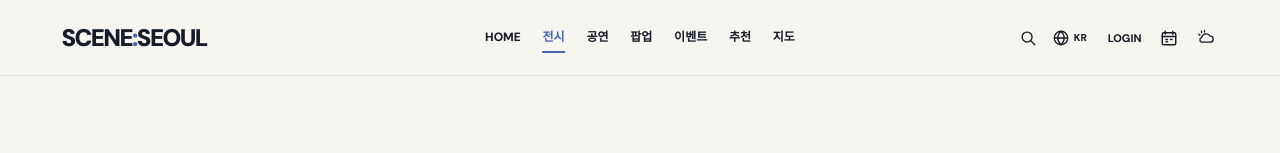
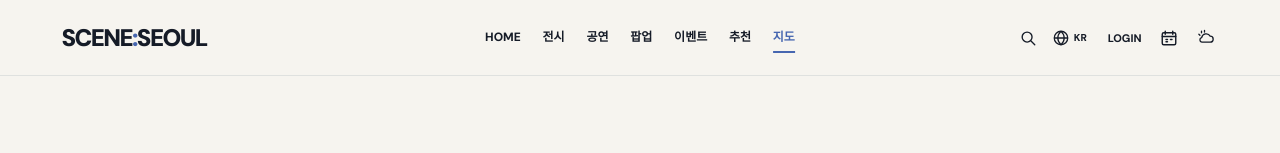
Before and after one commit to kcwonhae/SCENE_SEOUL_PROJECT, a plain HTML site: page map/04_서울을 4로잡다_map.html in a window 1280 px wide. Shown: the top 153 px of the page. Drawn offline with Linux system fonts and the light colour scheme.

Commit message:
Update 04_서울을 4로잡다_map.html

```diff
--- a/map/04_서울을 4로잡다_map.html
+++ b/map/04_서울을 4로잡다_map.html
@@ -28,12 +28,12 @@
 
         <nav aria-label="메인 메뉴" class="ss-nav">
             <a href="../main/04_서울을 4로잡다_index.html">HOME</a>
-            <a class="is-active" aria-current="page" href="../exhibition/04_서울을 4로잡다_exhibition.html">전시</a>
+            <a href="../exhibition/04_서울을 4로잡다_exhibition.html">전시</a>
             <a href="../performance/04_서울을 4로잡다_performance.html">공연</a>
             <a href="../popup/04_서울을 4로잡다_popup.html">팝업</a>
             <a href="../event/04_서울을 4로잡다_event.html">이벤트</a>
             <a href="../recommend/04_서울을 4로잡다_recommend.html">추천</a>
-            <a href="../map/04_서울을 4로잡다_map.html">지도</a>
+            <a class="is-active" aria-current="page" href="../map/04_서울을 4로잡다_map.html">지도</a>
         </nav>
 
         <div class="ss-header-actions">
```
